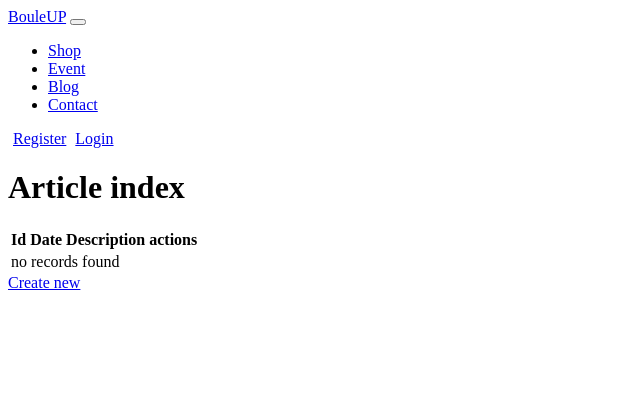
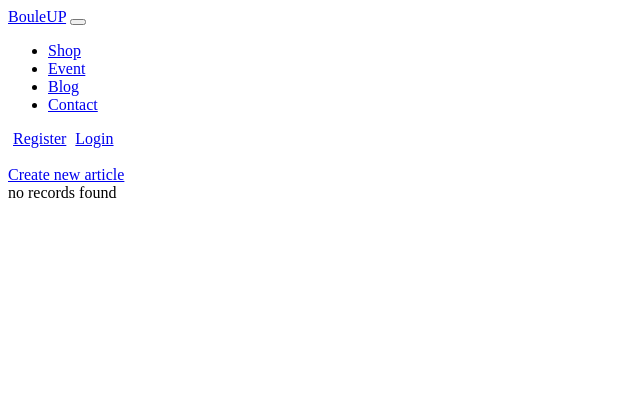
Before and after one commit to GangneuxA/BouleUp, a Symfony app: template templates/article/index.html.twig in a window 1280 px wide. Shown: the top 408 px of the page, without its empty margins (0-640 px from the left). Run offline with Twig, Linux system fonts and the light colour scheme; the template is opened without the code that fills it, so the values that code supplies are empty; some libraries are stand-ins or nearby versions.

Commit message:
Blog page index

```diff
--- a/templates/article/index.html.twig
+++ b/templates/article/index.html.twig
@@ -3,35 +3,28 @@
 {% block title %}Article index{% endblock %}
 
 {% block body %}
-    <h1>Article index</h1>
 
-    <table class="table">
-        <thead>
-            <tr>
-                <th>Id</th>
-                <th>Date</th>
-                <th>Description</th>
-                <th>actions</th>
-            </tr>
-        </thead>
-        <tbody>
-        {% for article in articles %}
-            <tr>
-                <td>{{ article.id }}</td>
-                <td>{{ article.date ? article.date|date('Y-m-d') : '' }}</td>
-                <td>{{ article.description }}</td>
-                <td>
-                    <a href="{{ path('app_article_show', {'id': article.id}) }}">show</a>
-                    <a href="{{ path('app_article_edit', {'id': article.id}) }}">edit</a>
-                </td>
-            </tr>
-        {% else %}
-            <tr>
-                <td colspan="4">no records found</td>
-            </tr>
-        {% endfor %}
-        </tbody>
-    </table>
+</br>
+    <div class="container">
+        <div class="row">
+            <a class="btn btn-primary" href ="{{ path('app_article_new') }}">Create new article</a>
+        </div>
+    </div>
 
-    <a href="{{ path('app_article_new') }}">Create new</a>
+    {% for article in articles %}
+    <div class="container">
+     <div class="article bg-light mt-4 p-4">
+        <span>Date de l'article :</span>
+        <span>{{ article.date ? article.date|date('Y-m-d') : '' }}</span>
+        <div>Description :</div>
+        <span>{{ article.description }}</span>
+        <a class="btn btn-primary float-end" href ="{{ path('app_article_show', {'id': article.id}) }}" role="button">show</a>
+        <a class="btn btn-primary float-end" href ="{{ path('app_article_edit', {'id': article.id}) }}" role="button">edit</a>
+        </br>
+        </div>
+    </div>
+    {% else %}
+        <div colspan="4"> no records found</div>
+    {% endfor %}
+
 {% endblock %}
```
